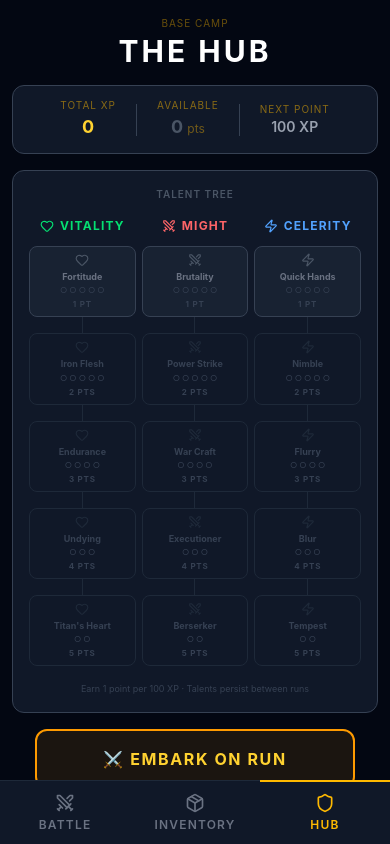
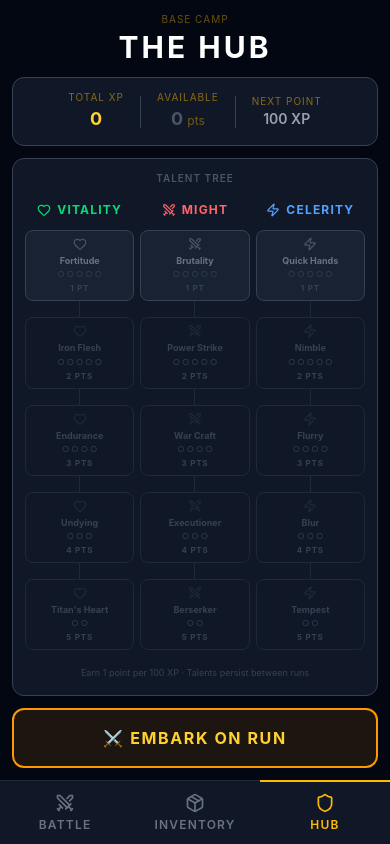
Before and after one commit to jacobgamby09/game1.0, a React (Vite) app: page / in a window 390 px wide. Built offline with nearby package versions, Linux system fonts and the light colour scheme.

Commit message:
Mobile formatting 1.1

```diff
--- a/src/App.tsx
+++ b/src/App.tsx
@@ -14,7 +14,7 @@ export default function App() {
   const activeView = useGameStore((s) => s.activeView)
 
   return (
-    <div className="flex flex-col h-screen bg-gray-950 text-white overflow-hidden">
+    <div className="flex flex-col h-[100dvh] bg-gray-950 text-white overflow-hidden">
       <main className="flex-1 overflow-y-auto pt-[env(safe-area-inset-top,0px)]">
         {views[activeView]}
       </main>
--- a/src/components/CombatView.tsx
+++ b/src/components/CombatView.tsx
@@ -426,7 +426,7 @@ function LootCard({ item, onSelect }: { item: Item; onSelect: () => void }) {
   return (
     <div
       onClick={onSelect}
-      className={`bg-gray-900 border rounded-2xl p-6 w-full max-w-xs sm:w-56 flex flex-col gap-4
+      className={`bg-gray-900 border rounded-2xl p-6 w-full sm:w-56 flex flex-col gap-4
                   hover:bg-gray-800/80 transition-all duration-200 cursor-pointer group
                   ${rc.border} ${rc.glow}`}
     >
@@ -469,17 +469,26 @@ function LootSelectionOverlay() {
   if (!isLootPickerVisible) return null
 
   return (
-    <div className="fixed inset-0 z-50 bg-black/80 backdrop-blur-sm flex items-center justify-center p-4">
-      <div className="flex flex-col items-center gap-8">
-        <div className="text-center">
+    <div className="fixed inset-0 z-50 bg-black/80 backdrop-blur-sm flex flex-col items-center justify-center gap-6 py-8">
+      <div className="text-center px-4">
         <p className="text-xs text-amber-400/60 uppercase tracking-widest mb-1">Treasure Found</p>
         <h2 className="text-3xl font-bold tracking-widest uppercase text-white">Choose Your Reward</h2>
       </div>
-        <div className="flex flex-col sm:flex-row gap-4 items-center sm:flex-wrap sm:justify-center">
+
+      {/* Mobile: horizontal snap carousel */}
+      <div className="sm:hidden w-full flex overflow-x-auto snap-x snap-mandatory gap-4 px-8">
+        {lootChoices.map((item) => (
+          <div key={item.id} className="snap-center shrink-0 w-[75vw] max-w-xs">
+            <LootCard item={item} onSelect={() => selectLoot(item)} />
+          </div>
+        ))}
+      </div>
+
+      {/* Desktop: flex row */}
+      <div className="hidden sm:flex gap-6 flex-wrap justify-center px-4">
         {lootChoices.map((item) => (
           <LootCard key={item.id} item={item} onSelect={() => selectLoot(item)} />
         ))}
-        </div>
       </div>
     </div>
   )
--- a/src/components/HubView.tsx
+++ b/src/components/HubView.tsx
@@ -153,16 +153,16 @@ export default function HubView() {
   const availablePoints = computeAvailablePoints(totalXp, talents)
 
   return (
-    <div className="flex flex-col items-center gap-4 sm:gap-5 p-3 sm:p-5 max-w-lg mx-auto min-h-full">
+    <div className="flex flex-col h-full gap-3 sm:gap-4 p-3 sm:p-5 max-w-lg mx-auto w-full">
 
       {/* Header */}
-      <div className="text-center pt-1">
+      <div className="text-center shrink-0">
         <p className="text-[10px] text-amber-400/40 uppercase tracking-widest mb-0.5">Base Camp</p>
         <h1 className="text-3xl font-bold tracking-widest uppercase text-white">The HUB</h1>
       </div>
 
       {/* XP + Points bar */}
-      <div className="w-full bg-gray-900 border border-gray-700 rounded-xl px-5 py-3 flex items-center justify-center gap-5">
+      <div className="w-full shrink-0 bg-gray-900 border border-gray-700 rounded-xl px-4 sm:px-5 py-3 flex items-center justify-center gap-4 sm:gap-5">
         <div className="text-center">
           <p className="text-[10px] text-amber-400/50 uppercase tracking-widest">Total XP</p>
           <p className="text-amber-300 text-lg font-bold">{totalXp}</p>
@@ -184,7 +184,7 @@ export default function HubView() {
       </div>
 
       {/* 3-column talent tree */}
-      <div className="w-full bg-gray-900 border border-gray-700 rounded-xl p-4">
+      <div className="flex-1 min-h-0 overflow-y-auto w-full bg-gray-900 border border-gray-700 rounded-xl p-3 sm:p-4">
         <p className="text-[10px] text-gray-600 font-semibold uppercase tracking-widest text-center mb-4">
           Talent Tree
         </p>
@@ -207,7 +207,7 @@ export default function HubView() {
       {/* Embark */}
       <button
         onClick={generateMap}
-        className="w-full max-w-xs py-4 rounded-xl border-2 border-amber-500 bg-amber-500/10
+        className="w-full shrink-0 py-4 rounded-xl border-2 border-amber-500 bg-amber-500/10
                    text-amber-300 text-base font-bold uppercase tracking-widest
                    hover:bg-amber-500/20 active:bg-amber-500/30 transition-colors"
       >
--- a/src/components/InventoryView.tsx
+++ b/src/components/InventoryView.tsx
@@ -191,7 +191,7 @@ function ItemDetails({ selectedItem, selectedFrom, onEquip, onUnequip, onClear }
   const isEmpty = selectedItem === null
 
   return (
-    <div className="bg-gray-900 border border-gray-700 rounded-xl p-4 md:w-64 flex flex-col gap-3">
+    <div className="bg-gray-900 border border-gray-700 rounded-xl p-4 sm:w-64 flex flex-col gap-3">
       <p className="text-xs text-gray-500 font-semibold uppercase tracking-widest">Item Details</p>
 
       {isEmpty ? (
@@ -286,9 +286,9 @@ export default function InventoryView() {
   }
 
   return (
-    <div className="flex flex-col md:flex-row gap-4 p-4 w-full max-w-5xl mx-auto min-h-full md:items-start">
+    <div className="flex flex-col sm:flex-row gap-4 p-4 w-full max-w-5xl mx-auto min-h-full sm:items-start">
       {/* Section 1: Paper Doll + Stats */}
-      <div className="flex flex-col gap-3 w-full md:w-auto">
+      <div className="flex flex-col gap-3 w-full sm:w-auto">
         <PaperDoll
           equipment={equipment}
           selectedItem={selectedItem}
```
Lines whose indentation alone changed are shown as unchanged.
